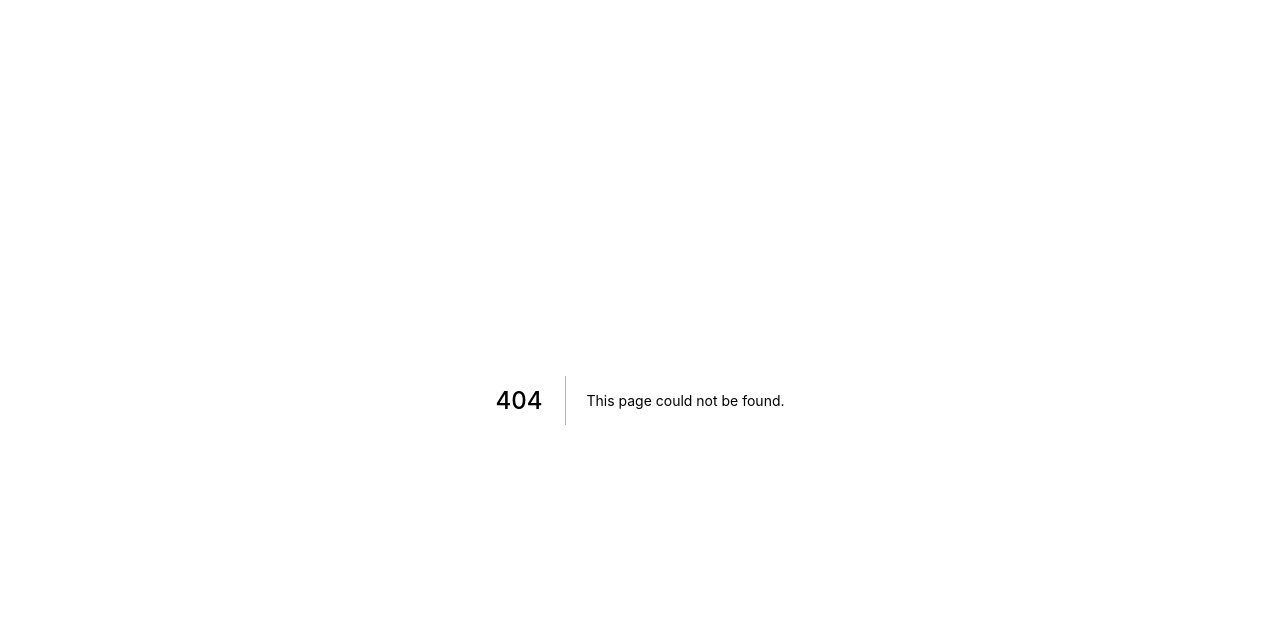
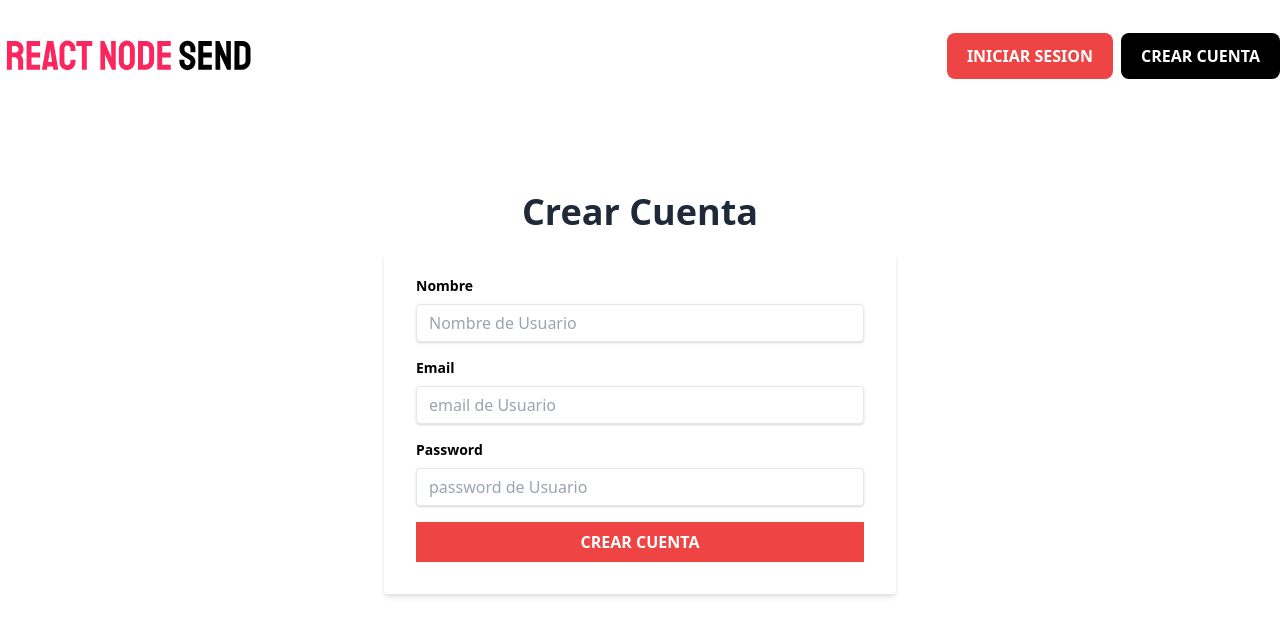
Before and after one commit to eze93coronel/nodesend-cliente-next-, a Next.js app: page /crearcuenta in a window 1280 px wide. Before the commit this address had no page. Shown: the top 636 px of the page. Built offline with nearby package versions, Linux system fonts and the light colour scheme.

Commit message:
creamos la pag de creaer cuenta

```diff
--- /dev/null
+++ b/pages/crearcuenta.js
@@ -0,0 +1,110 @@
+import React from 'react';
+import Layout from '../components/Layout';
+import { useFormik } from 'formik';
+import *as Yup from 'yup'
+
+const crearCuenta = () => {
+   //formulario y validacion con formik yup
+     const formik = useFormik({
+         initialValues :{
+             nombre : '',
+             email : '',
+             password : ''
+         },
+         validationSchema: Yup.object({
+              nombre : Yup.string()
+                       .required('el nombre es obligatorio'),
+            email: Yup.string()
+                    .email('el email no es valido')
+                    .required('el email es obligatorio'),
+            password: Yup.string()
+                    .required('el password no debe ir vacio')
+                    .min('debe tener almenos 6 caracteres')
+         }),
+         onSubmit: (valores)=>{
+             console.log(valores);
+         }
+     });
+  return (
+   <Layout>
+       <div className="md:w-4/5 xl:w-3/5 mx-auto mb-32">
+            <h2 className="text-4xl font-sans font-bold text-gray-800 text-center my-4">Crear Cuenta</h2>
+
+         <div className="flex justify-center mt-5">
+              <div className="w-full max-w-lg">
+                      <form className="bg-white rounded shadow-md px-8 pt-6 pb-8 mb-4" onSubmit={formik.handleSubmit}>
+                              <div className="mb-4">
+                                   <label className="block text-black text-sm font-bold mb-2" htmlFor="nombre">Nombre</label>
+                                <input
+                                    type="text"
+                                    className="shadow appearance-none border rounded w-full py-2 px-3 text-gray-700 leading-tight focus:outline-none focus:shadow-outline"
+                                    id="nombre"
+                                    placeholder="Nombre de Usuario"
+                                    value={formik.values.nombre}
+                                    onChange={formik.handleChange}
+                                    onBlur={formik.handleBlur}
+                                />
+                              </div>
+                    {formik.touched.nombre && formik.errors.nombre ? (
+                        <div className="my-2 bg-gray-200 border-l-4 border-red-500 text-red-700 p-4">
+                            <p className="font-bold">Error</p>
+                            <p>{formik.errors.nombre}</p>
+
+                        </div>
+                    ): null}
+                              <div className="mb-4">
+                                   <label className="block text-black text-sm font-bold mb-2" htmlFor="email">Email</label>
+                                <input
+                                    type="email"
+                                    className="shadow appearance-none border rounded w-full py-2 px-3 text-gray-700 leading-tight focus:outline-none focus:shadow-outline"
+                                    id="email"
+                                    placeholder="email de Usuario"
+                                    value={formik.values.email}
+                                    onChange={formik.handleChange}
+                                    onBlur={formik.handleBlur}
+                                />
+                              </div>
+                              {formik.touched.email && formik.errors.email ? (
+                        <div className="my-2 bg-gray-200 border-l-4 border-red-500 text-red-700 p-4">
+                            <p className="font-bold">Error</p>
+                            <p>{formik.errors.email}</p>
+
+                        </div>
+                    ): null}
+
+
+                              <div className="mb-4">
+                                   <label className="block text-black text-sm font-bold mb-2" htmlFor="password">Password</label>
+                                <input
+                                    type="password"
+                                    className="shadow appearance-none border rounded w-full py-2 px-3 text-gray-700 leading-tight focus:outline-none focus:shadow-outline"
+                                    id="password"
+                                    placeholder="password de Usuario"
+                                    value={formik.values.password}
+                                    onChange={formik.handleChange}
+                                    onBlur={formik.handleBlur}
+                                />
+                              </div>
+
+                              {formik.touched.password && formik.errors.password ? (
+                        <div className="my-2 bg-gray-200 border-l-4 border-red-500 text-red-700 p-4">
+                            <p className="font-bold">Error</p>
+                            <p>{formik.errors.password}</p>
+
+                        </div>
+                    ): null}
+                              <input
+                                 type="submit"
+                                 className="bg-red-500 hover:bg-gray-900 w-full p-2 text-white uppercase font-bold"
+                                 value="Crear Cuenta"
+                              />
+                      </form>
+              </div>
+         </div>
+       </div>
+    </Layout>
+
+  );
+}
+
+export default crearCuenta;
```
